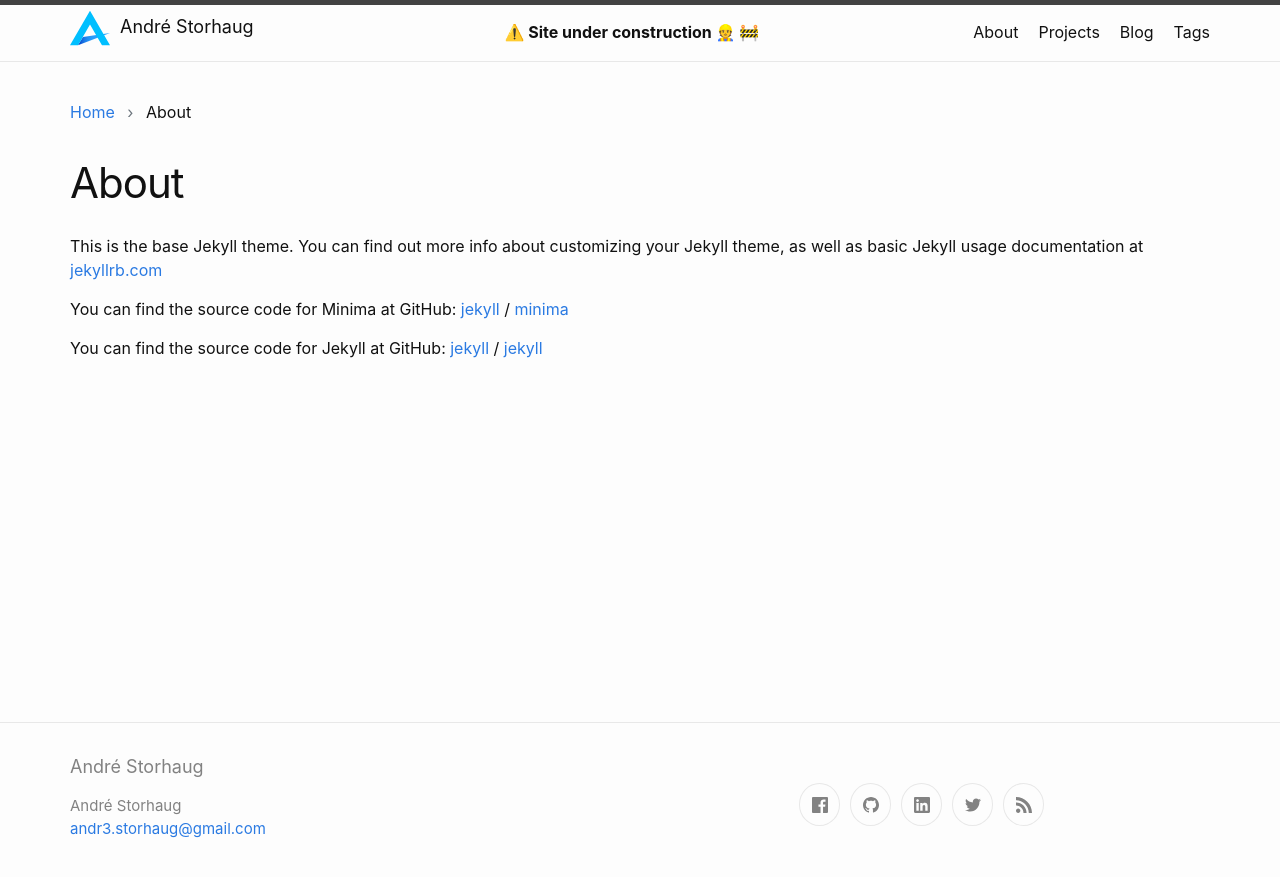
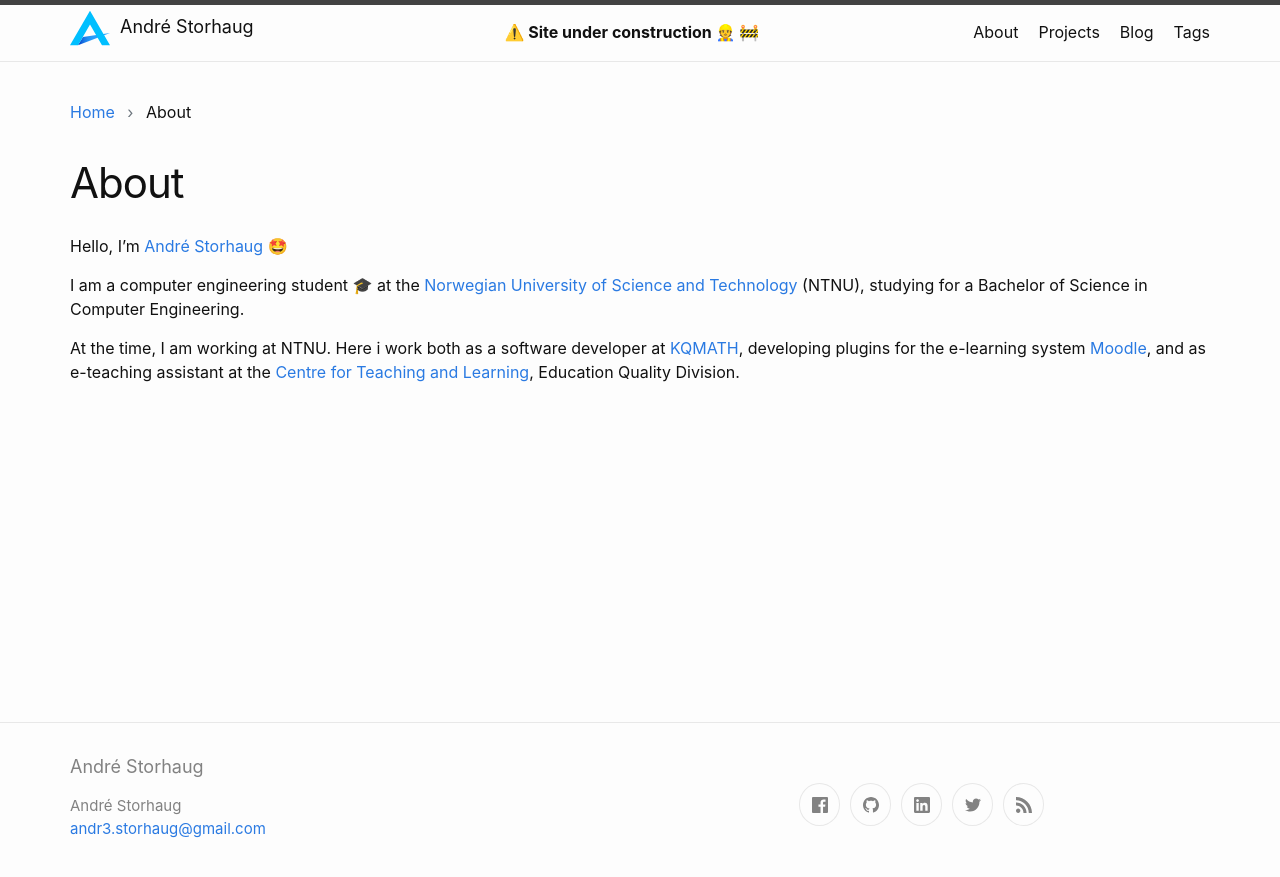
Before and after one commit to andstor/andstor.github.io, a Jekyll site: the page built from about.md, in a window 1280 px wide. Shown: the top 877 px of the page. Built offline with Jekyll 4.4.1, drawn with Linux system fonts in a browser that asks for light colours; nearby versions of some CDN libraries; emoji names are drawn with the system emoji font.

Commit message:
Add about me text

```diff
--- a/about.md
+++ b/about.md
@@ -3,16 +3,8 @@ layout: page
 title: About
 permalink: /about/
 ---
+Hello, I'm [André Storhaug](https://github.com/andstor) 🤩
 
-This is the base Jekyll theme. You can find out more info about customizing your Jekyll theme, as well as basic Jekyll usage documentation at [jekyllrb.com](https://jekyllrb.com/)
+I am a computer engineering student :mortar_board: at the [Norwegian University of Science and Technology](https://www.ntnu.edu) (NTNU), studying for a Bachelor of Science in Computer Engineering.
 
-You can find the source code for Minima at GitHub:
-[jekyll][jekyll-organization] /
-[minima](https://github.com/jekyll/minima)
-
-You can find the source code for Jekyll at GitHub:
-[jekyll][jekyll-organization] /
-[jekyll](https://github.com/jekyll/jekyll)
-
-
-[jekyll-organization]: https://github.com/jekyll
+At the time, I am working at NTNU. Here i work both as a software developer at [KQMATH](https://github.com/KQMATH), developing plugins for the e-learning system [Moodle](https://moodle.org/), and as e-teaching assistant at the [Centre for Teaching and Learning](https://www.ntnu.edu/lss/centre-for-teaching-and-learning), Education Quality Division.
```
